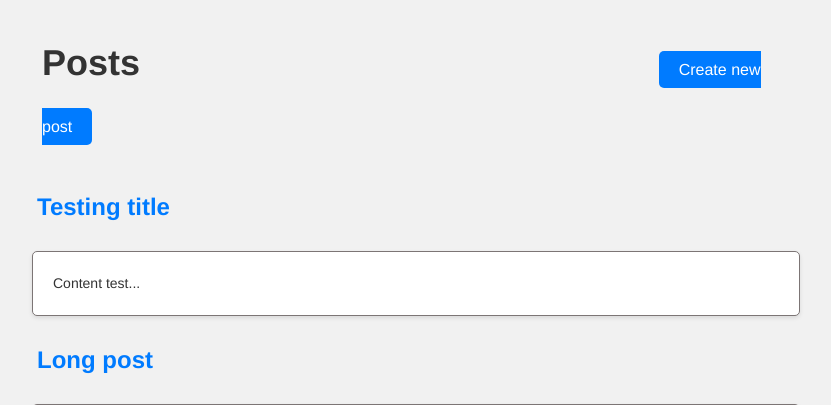
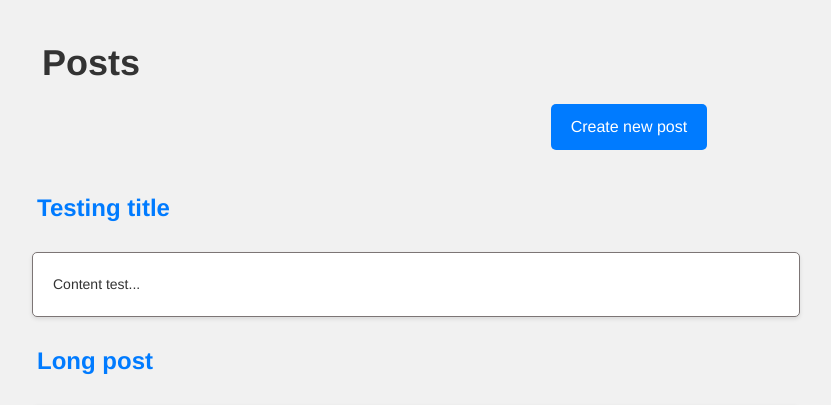
Before and after one commit to Aniol0012/MDP-Activity1, a Django app: page / in a window 1280 px wide. Shown: the part 78-483 px from the top of the page, without its empty margins (288-1119 px from the left). Run offline with Django 5.2, Linux system fonts and the light colour scheme; a user stored in the database is signed in; data comes from the database, SQL or seed files in the repository.

Commit message:
fix: fixed create btn styles

```diff
--- a/static/posts/style.css
+++ b/static/posts/style.css
@@ -102,6 +102,7 @@ p {
 
 .comment-btn:hover {
     color: #ffd700;
+    text-decoration: none;
 }
 
 .center-form {
@@ -186,10 +187,6 @@ button, .btn {
     font-size: 16px;
 }
 
-button:hover, .btn:hover {
-    background-color: #ffd700;
-}
-
 /* Posts creation styles */
 form.post-form label {
     display: block;
--- a/templates/posts/posts_list.html
+++ b/templates/posts/posts_list.html
@@ -3,6 +3,25 @@
 <head>
     <meta charset="UTF-8">
     <title>Posts</title>
+    <style>
+        .create-btn {
+            background-color: #007bff;
+            color: white;
+            border: none;
+            padding: 10px 20px;
+            border-radius: 5px;
+            cursor: pointer;
+            font-size: 16px;
+            text-decoration: none;
+            display: inline-block;
+            transition: color 0.3s ease;
+        }
+
+        .create-btn:hover {
+            color: #ffd700;
+            text-decoration: none;
+        }
+    </style>
 </head>
 <body>
 {% extends "base.html" %}
@@ -10,7 +29,8 @@
 {% block content %}
     <h1>Posts
         {% if user.is_authenticated %}
-            <a href="{% url 'post_create' %}" class="btn" style="margin-left: 68%; font-weight: normal">Create new post</a>
+            <a href="{% url 'post_create' %}" class="create-btn" style="margin-left: 68%; font-weight: normal">Create
+                new post</a>
         {% endif %}
     </h1>
     {% for post in posts %}
```
